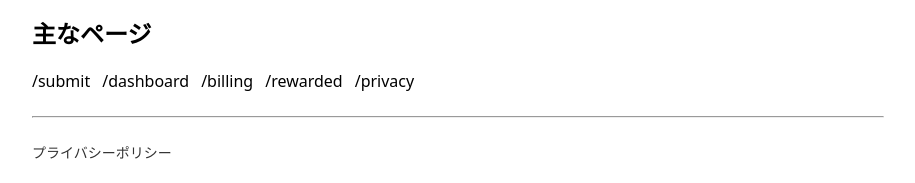
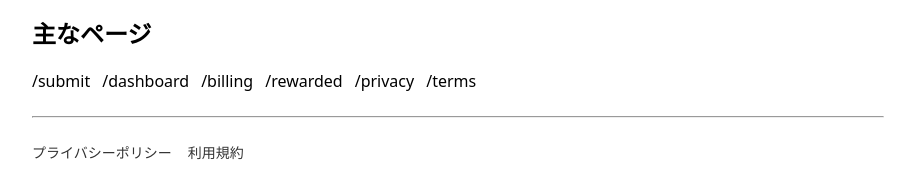
Before and after one commit to roromukuro-afk/shoron-rewarded-web, a Next.js app: page / in a window 1280 px wide. Shown: the part 818-1001 px from the top of the page, without its empty margins (182-1097 px from the left). Built offline with nearby package versions, Linux system fonts and the light colour scheme.

Commit message:
add terms link to home page

```diff
--- a/app/page.tsx
+++ b/app/page.tsx
@@ -91,13 +91,15 @@ export default function HomePage() {
           <Link href="/billing">/billing</Link>
           <Link href="/rewarded">/rewarded</Link>
           <Link href="/privacy">/privacy</Link>
+          <Link href="/terms">/terms</Link>
         </div>
       </section>
 
       <hr style={{ margin: "24px 0" }} />
 
-      <footer style={{ fontSize: 14, opacity: 0.8 }}>
+      <footer style={{ fontSize: 14, opacity: 0.8, display: "flex", gap: 16, flexWrap: "wrap" }}>
         <Link href="/privacy">プライバシーポリシー</Link>
+        <Link href="/terms">利用規約</Link>
       </footer>
     </main>
   );
```
